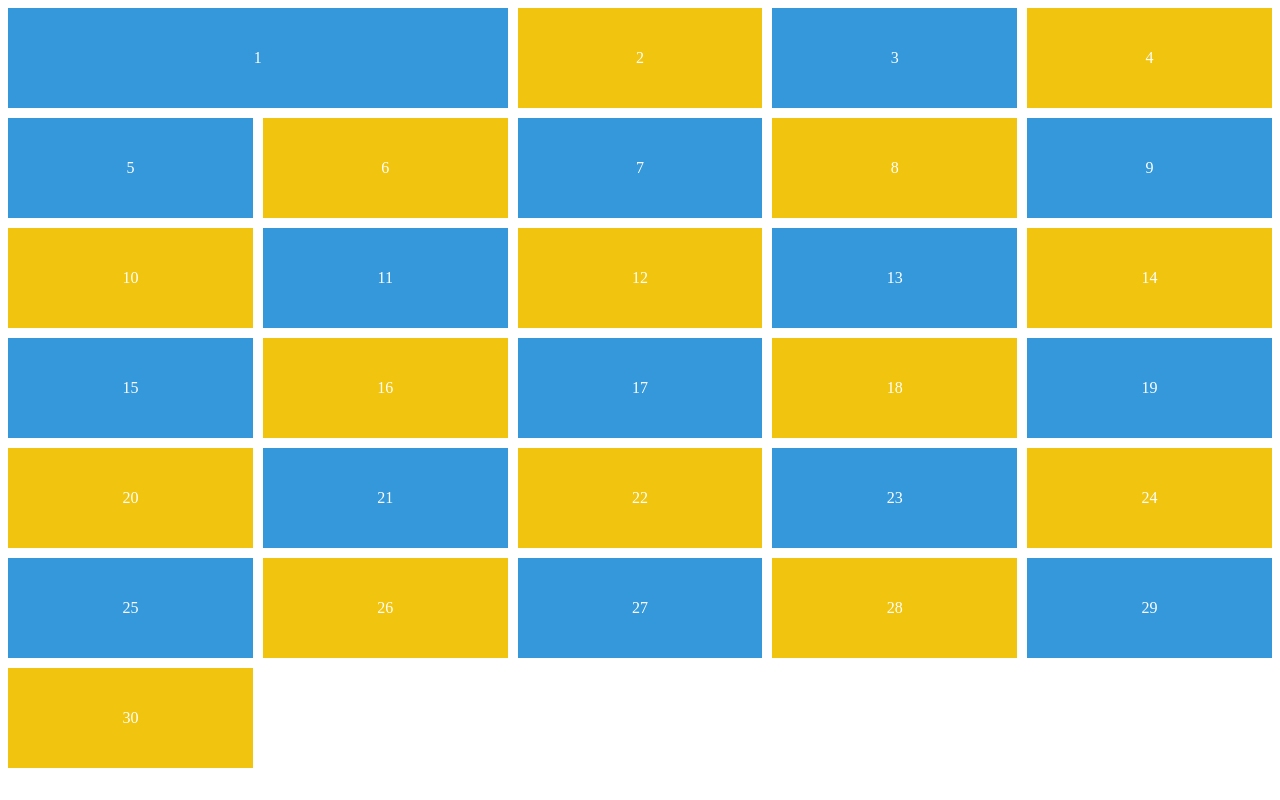
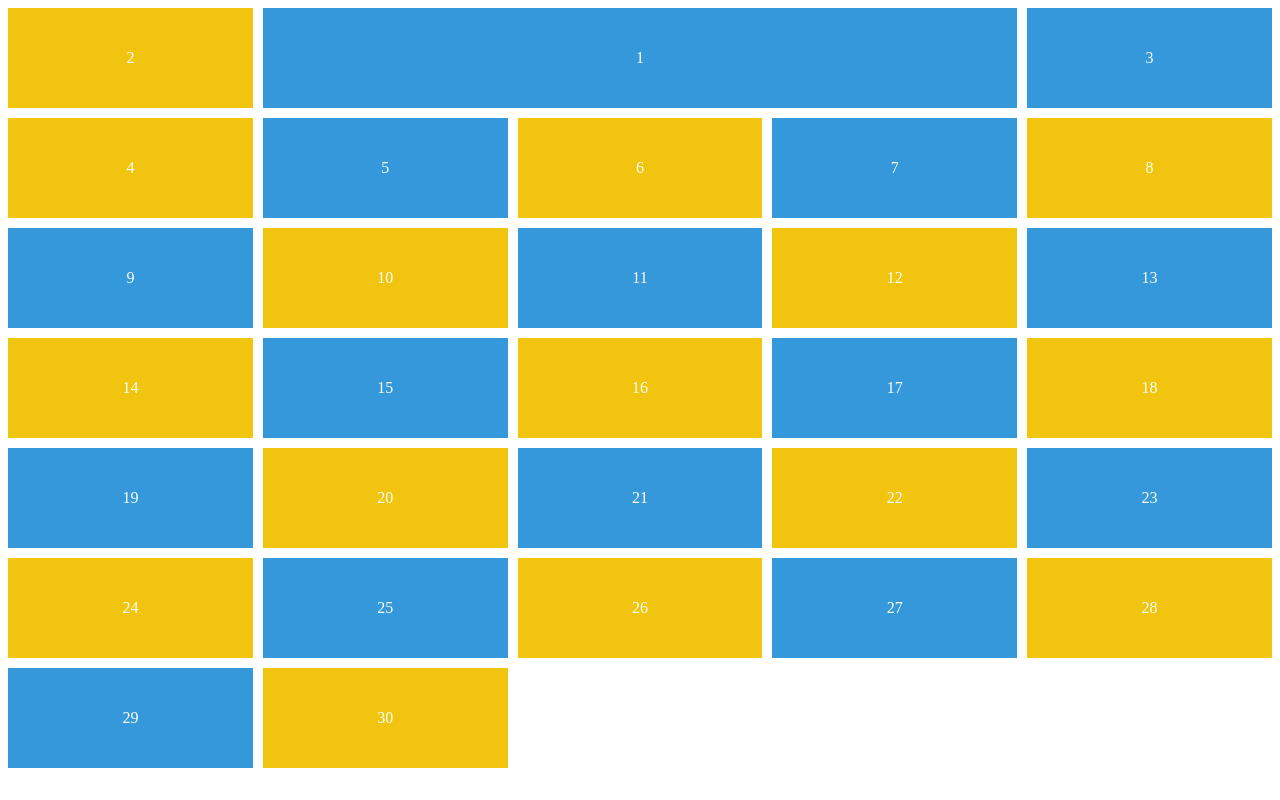
Before and after one commit to chicrock/css-practice, a plain HTML site: page grid.html in a window 1280 px wide. Drawn offline with Linux system fonts and the light colour scheme.

Commit message:
Line Naming and grid-auto-flow

```diff
--- a/grid.html
+++ b/grid.html
@@ -10,7 +10,12 @@
         display: grid;
         grid-gap: 10px;
         grid-auto-rows: 100px;
+        /* fill empty column */
+        grid-auto-flow: row dense;
+        grid-template-columns: [first-line] 1fr [second-line] 1fr [third-line] 1fr [fourth-line] 1fr [last-line] 1fr;
+        /*
         grid-template-columns: repeat(5, 1fr);
+        */
         /*
         grid-template-rows: 300px 120px;
         grid-template-columns: 300px 150px;
@@ -95,8 +100,17 @@
       .box:first-child {
         /* Not Column Number, Line Number */
         /* grid-column: 1 / 3; */
+        /*
         grid-column-start: 1;
+        */
+        /* For all line
+        grid-column-end: -1;
+        */
+        /*
         grid-column-end: 3;
+        */
+        grid-column-start: second-line;
+        grid-column-end: last-line;
       }
     </style>
   </head>
```
Also changed, not shown: README.md.
